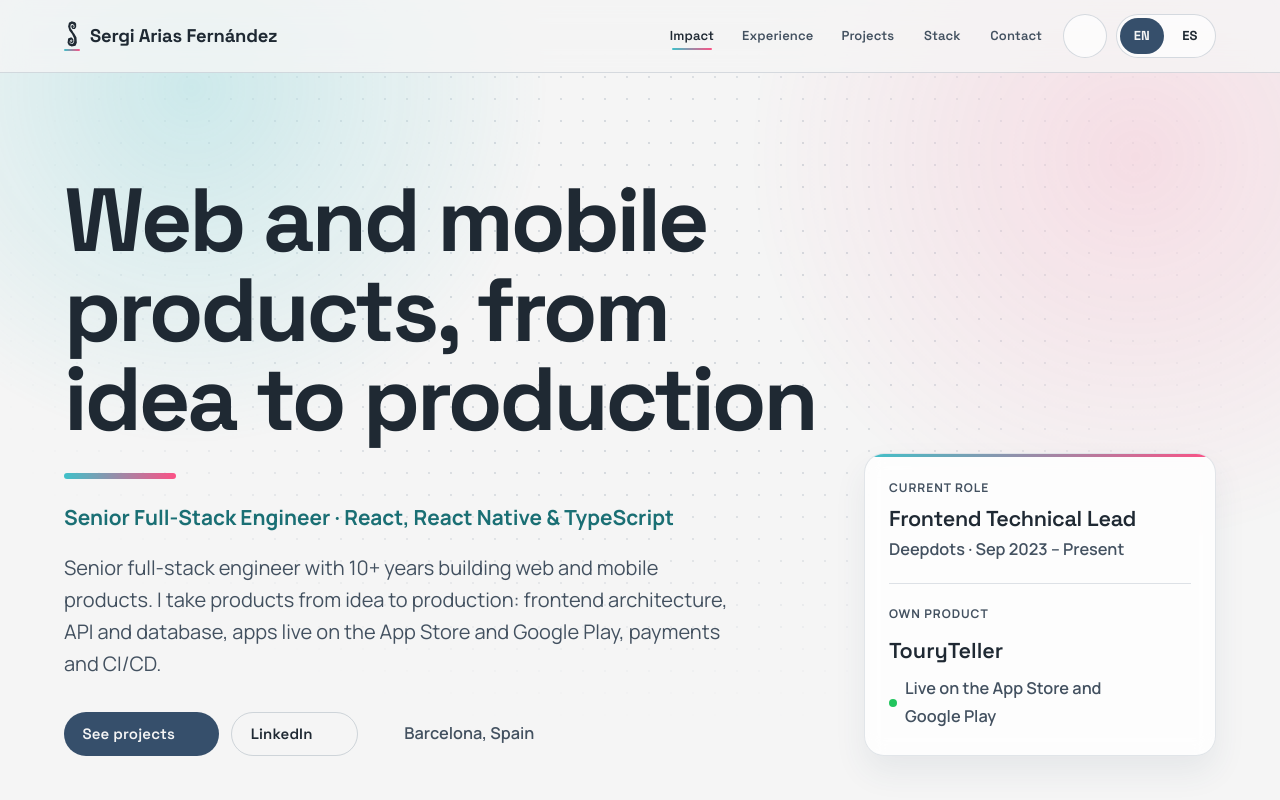
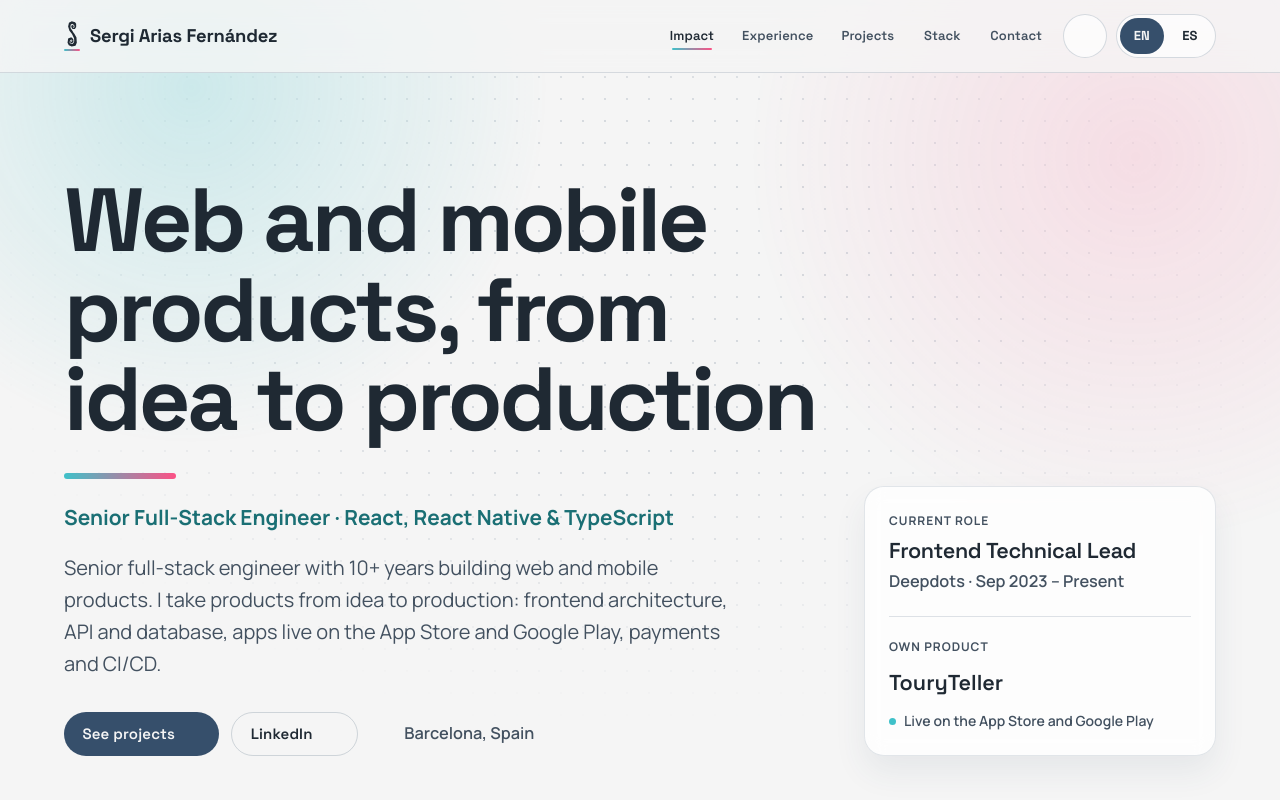
Before and after one commit to sarias980/portfolio, a React (Vite) app: page / in a window 1280 px wide. Shown: the top 800 px of the page. Built offline with nearby package versions, Linux system fonts and the light colour scheme; some icons are missing.

Commit message:
Tidy the hero's now panel
Drop its top gradient bar (it clashed with the rounded border and
repeated the bar under the headline), use the brand teal for the live
dot, align it with the text and keep the status and period on one line.

```diff
--- a/src/components/home/HomeHeroSection.tsx
+++ b/src/components/home/HomeHeroSection.tsx
@@ -53,7 +53,7 @@ export default function HomeHeroSection({
   return (
     <Container maxWidth="lg" sx={{ position: 'relative', pb: { xs: 8, md: 12 } }}>
       <Grid container spacing={{ xs: 5, md: 6 }} alignItems="flex-end">
-        <Grid size={{ xs: 12, md: 8 }} sx={rise()}>
+        <Grid size={{ xs: 12, md: 7, lg: 8 }} sx={rise()}>
           <Typography variant="h1" sx={{ maxWidth: 900 }}>
             <Box component="span" sx={{ display: 'block' }}>
               {copy.heroTitle}
@@ -145,7 +145,7 @@ export default function HomeHeroSection({
           </Stack>
         </Grid>
 
-        <Grid size={{ xs: 12, md: 4 }} sx={rise(120)}>
+        <Grid size={{ xs: 12, md: 5, lg: 4 }} sx={rise(120)}>
           <Box
             component="dl"
             sx={(theme) => ({
@@ -153,18 +153,10 @@ export default function HomeHeroSection({
               m: 0,
               p: { xs: 2.5, md: 3 },
               borderRadius: '20px',
-              overflow: 'hidden',
               bgcolor: 'surface.panel',
               backdropFilter: 'blur(10px)',
               border: `1px solid ${(theme.vars || theme).palette.surface.cardBorder}`,
               boxShadow: (theme.vars || theme).palette.surface.cardShadow,
-              '&::before': {
-                content: '""',
-                position: 'absolute',
-                inset: '0 0 auto 0',
-                height: 3,
-                background: brandGradient,
-              },
             })}
           >
             <Box component="dt" sx={labelSx}>
@@ -175,7 +167,10 @@ export default function HomeHeroSection({
                 {activeRole.role}
               </Typography>
               <Typography sx={{ mt: 0.5, fontWeight: 600, color: 'text.secondary' }}>
-                {activeRole.company} · {activeRole.period}
+                {activeRole.company} ·{' '}
+                <Box component="span" sx={{ whiteSpace: 'nowrap' }}>
+                  {activeRole.period}
+                </Box>
               </Typography>
             </Box>
 
@@ -206,16 +201,17 @@ export default function HomeHeroSection({
                 {featuredProject.name}
                 <ArrowOutwardRoundedIcon aria-hidden fontSize="small" />
               </Link>
-              <Stack direction="row" spacing={1} alignItems="center" sx={{ mt: 0.75 }}>
+              <Stack direction="row" spacing={1} alignItems="baseline" sx={{ mt: 1 }}>
                 <Box
                   component="span"
                   aria-hidden
                   sx={{
                     position: 'relative',
-                    width: 8,
-                    height: 8,
+                    top: '-1px',
+                    width: 7,
+                    height: 7,
                     borderRadius: '50%',
-                    bgcolor: '#22c55e',
+                    bgcolor: 'secondary.main',
                     flexShrink: 0,
                     '@media (prefers-reduced-motion: no-preference)': {
                       '&::after': {
@@ -223,16 +219,22 @@ export default function HomeHeroSection({
                         position: 'absolute',
                         inset: 0,
                         borderRadius: '50%',
-                        bgcolor: '#22c55e',
+                        bgcolor: 'secondary.main',
                         animation: 'live-ping 2.4s cubic-bezier(0, 0, 0.2, 1) infinite',
                       },
                       '@keyframes live-ping': {
-                        '75%, 100%': { transform: 'scale(2.6)', opacity: 0 },
+                        '0%': { transform: 'scale(1)', opacity: 0.5 },
+                        '70%, 100%': { transform: 'scale(2.4)', opacity: 0 },
                       },
                     },
                   }}
                 />
-                <Typography sx={{ fontWeight: 600, color: 'text.secondary' }}>{copy.liveOnStores}</Typography>
+                <Typography
+                  variant="body2"
+                  sx={{ fontWeight: 600, color: 'text.secondary', lineHeight: 1.5 }}
+                >
+                  {copy.liveOnStores}
+                </Typography>
               </Stack>
             </Box>
           </Box>
```
